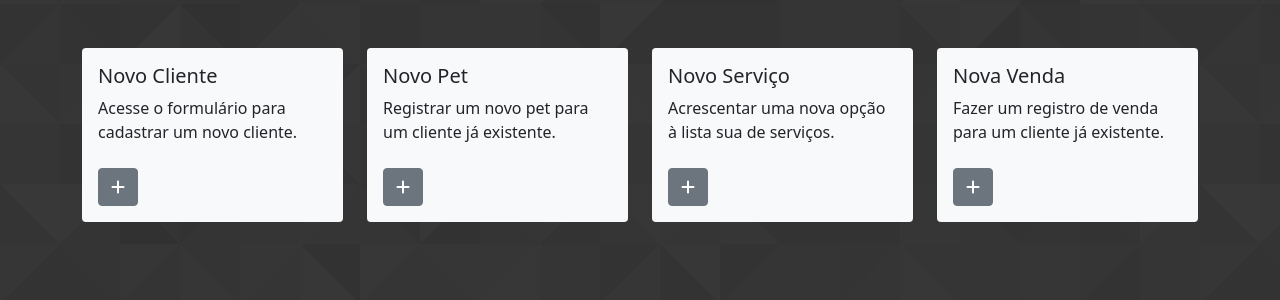
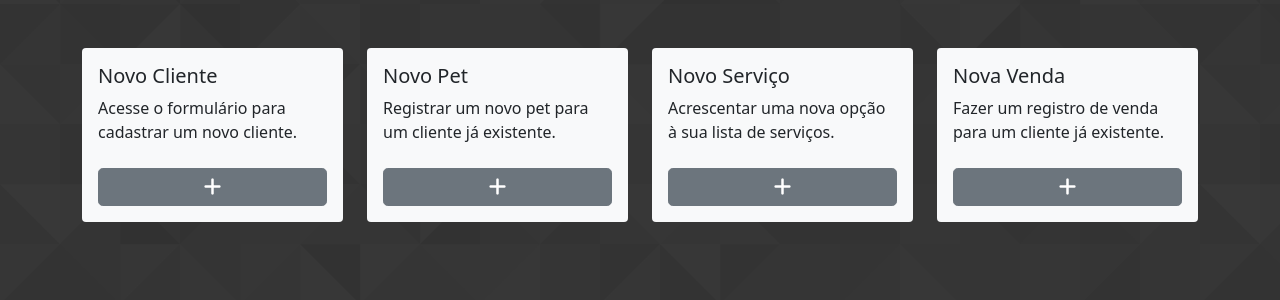
Before and after one commit to danilocdesousa/tedw-petshop, a Django app: page / in a window 1280 px wide. Shown: the part 56-356 px from the top of the page. Run offline with Django 3.2, Linux system fonts and the light colour scheme; the visitor is signed in with stand-in values (Sample User, id 1); some libraries are stand-ins or nearby versions.

Commit message:
Update index.html - Buttons

```diff
--- a/petshop/website/templates/website/index.html
+++ b/petshop/website/templates/website/index.html
@@ -7,42 +7,42 @@
 {% block content %}
 <div class="container mt-5">
     <div class="row">
-        <div class="col-lg-3 col-md-6 col-sm-12 col-xs-12">
+        <div class="col-lg-3 col-md-6 col-sm-6 col-xs-12">
             <div class="card bg-light border-0 mb-3">
                 <div class="card-body text-dark">
                     <h5 class="card-title">Novo Cliente</h5>
                     <p class="card-text mb-4">Acesse o formulário para cadastrar um novo cliente.</p>
-                    <a class="btn btn-secondary" href="{% url 'website:cadastra_clientes' %}"> <i
+                    <a class="btn btn-secondary btn-lg d-grid gap-2" href="{% url 'website:cadastra_clientes' %}"> <i
                             class="fas fa-plus"></i></a>
                 </div>
             </div>
         </div>
-        <div class="col-lg-3 col-md-6 col-sm-12 col-xs-12">
+        <div class="col-lg-3 col-md-6 col-sm-6 col-xs-12">
             <div class="card bg-light border-0 mb-3">
                 <div class="card-body text-dark">
                     <h5 class="card-title">Novo Pet</h5>
                     <p class="card-text mb-4">Registrar um novo pet para um cliente já existente.</p>
-                    <a class="btn btn-secondary" href="{% url 'pets:cadastra_pets' %}"><i
+                    <a class="btn btn-secondary btn-lg d-grid gap-2" href="{% url 'pets:cadastra_pets' %}"><i
                         class="fas fa-plus"></i></a>
                 </div>
             </div>
         </div>
-        <div class="col-lg-3 col-md-6 col-sm-12 col-xs-12">
+        <div class="col-lg-3 col-md-6 col-sm-6 col-xs-12">
             <div class="card bg-light border-0 mb-3">
                 <div class="card-body text-dark">
                     <h5 class="card-title">Novo Serviço</h5>
-                    <p class="card-text mb-4">Acrescentar uma nova opção à lista sua de serviços.</p>
-                    <a class="btn btn-secondary" href="{% url 'services:cadastra_services' %}"> <i
+                    <p class="card-text mb-4">Acrescentar uma nova opção à sua lista de serviços.</p>
+                    <a class="btn btn-secondary btn-lg d-grid gap-2" href="{% url 'services:cadastra_services' %}"> <i
                             class="fas fa-plus"></i></a>
                 </div>
             </div>
         </div>
-        <div class="col-lg-3 col-md-6 col-sm-12 col-xs-12">
+        <div class="col-lg-3 col-md-6 col-sm-6 col-xs-12">
             <div class="card bg-light border-0 mb-3">
                 <div class="card-body text-dark">
                     <h5 class="card-title">Nova Venda</h5>
                     <p class="card-text mb-4">Fazer um registro de venda para um cliente já existente.</p>
-                    <a class="btn btn-secondary" href="#"><i
+                    <a class="btn btn-secondary btn-lg d-grid gap-2" href="#"><i
                         class="fas fa-plus"></i></a>
                 </div>
             </div>
```
